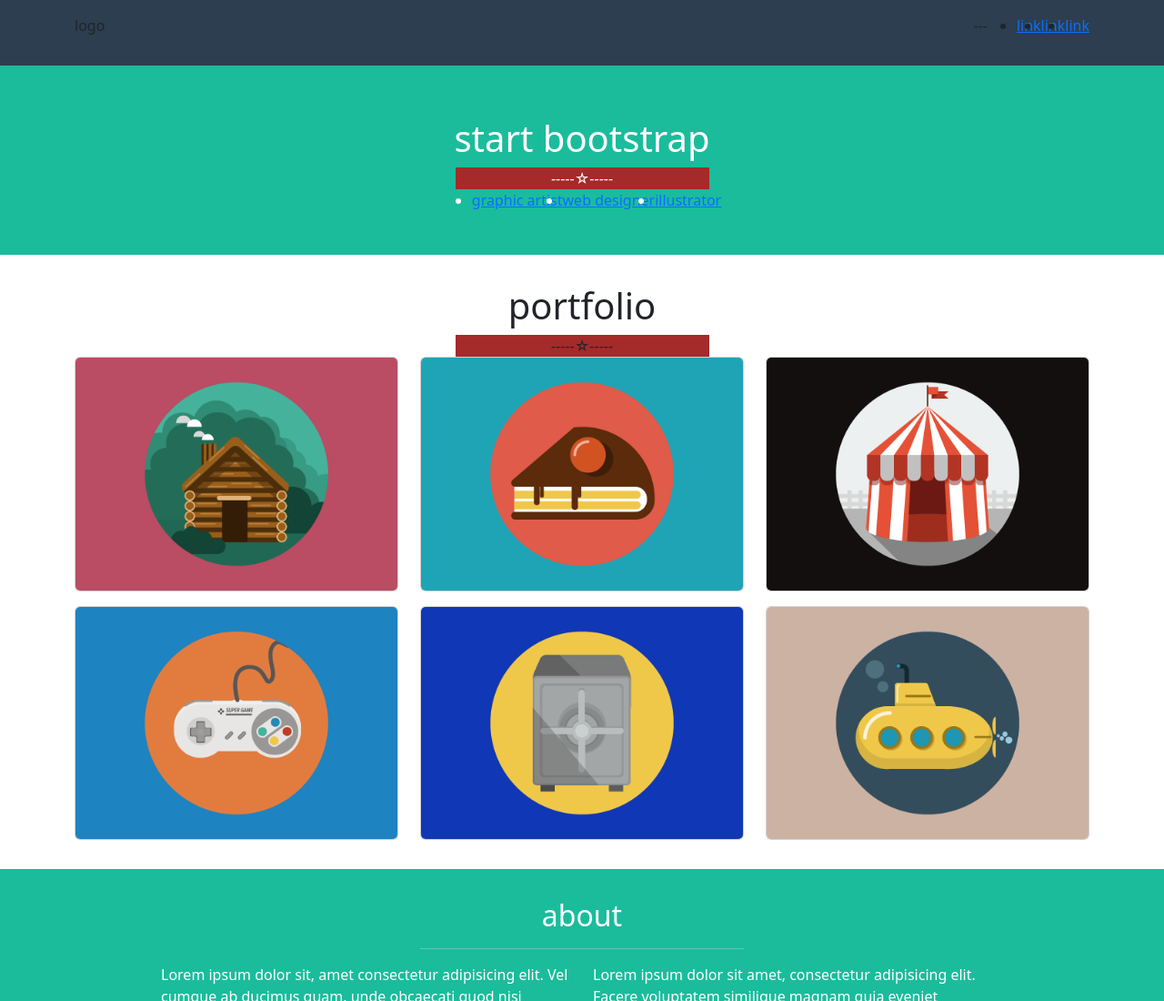
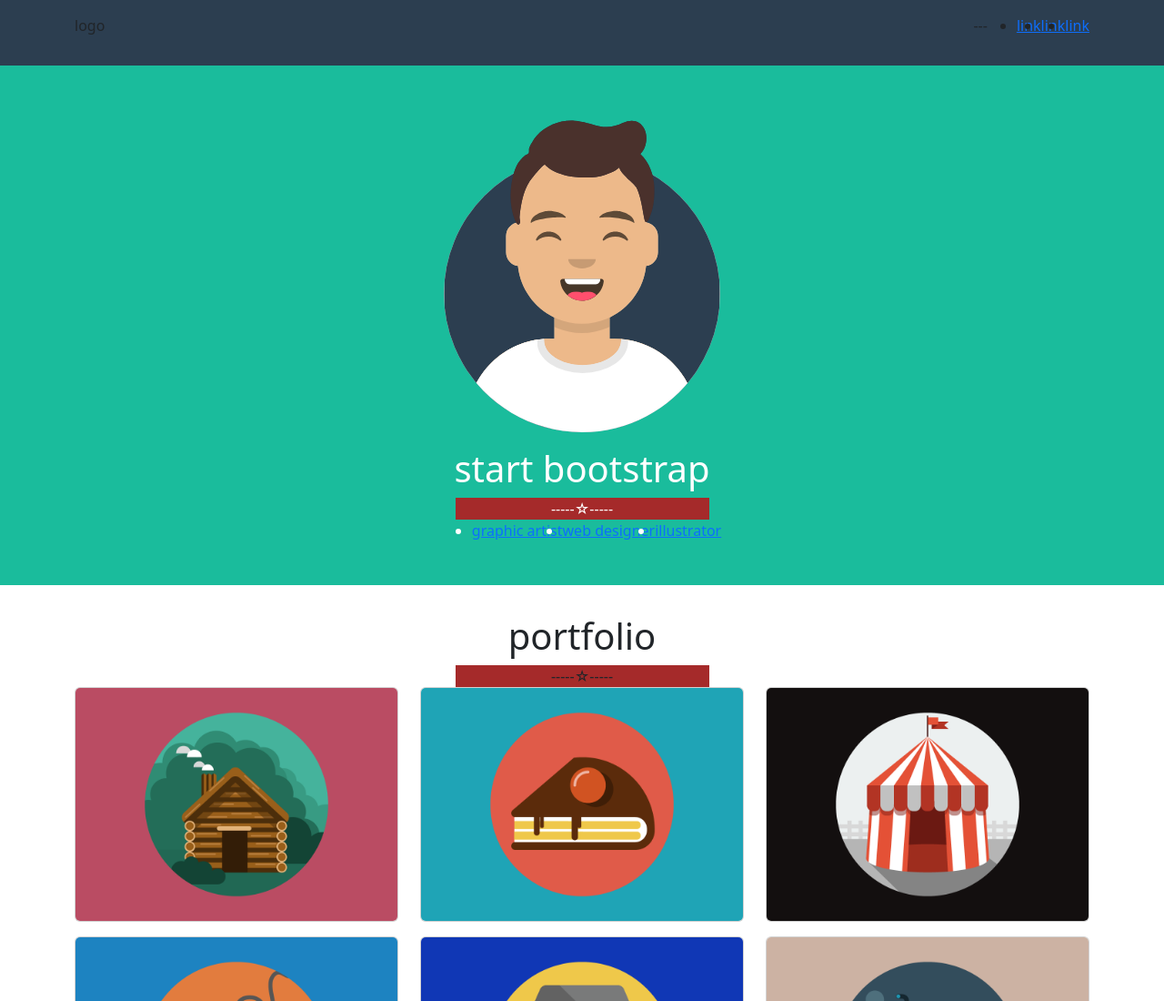
Before and after one commit to gab-che/html-css-bootstrap-freelancer, a plain HTML site: page index.html in a window 1280 px wide. Shown: the top 1100 px of the page at 91% size. Drawn offline with nearby package versions, Linux system fonts and the light colour scheme.

Commit message:
added avatar

```diff
--- a/css/style.css
+++ b/css/style.css
@@ -17,6 +17,11 @@ section{
     margin: auto;
 }
 
+.img_avatar{
+    width: 50%;
+    margin: auto;
+}
+
 form > *:not(:last-child){
     width: 100%;
     margin-bottom: 1rem;
@@ -28,7 +33,9 @@ form > *:not(:last-child){
 
 /* Tablet - MD */
 @media screen and (min-width: 768px){
-
+    .img_avatar{
+        width: 30%;
+    }
 }
 
 /* Desktop -  LG*/
--- a/index.html
+++ b/index.html
@@ -32,8 +32,8 @@
             <div class="container">
 
                 <div class="section_text text-white text-center">
-                    <div class="img-container-round">
-                        <img src="" alt="">
+                    <div class="img_avatar py-3">
+                        <img src="img/avatar.svg" alt="" class="img-fluid">
                     </div>
                     <h1>start bootstrap</h1>
                     <div class="star_spacer d-flex justify-content-center">
```
